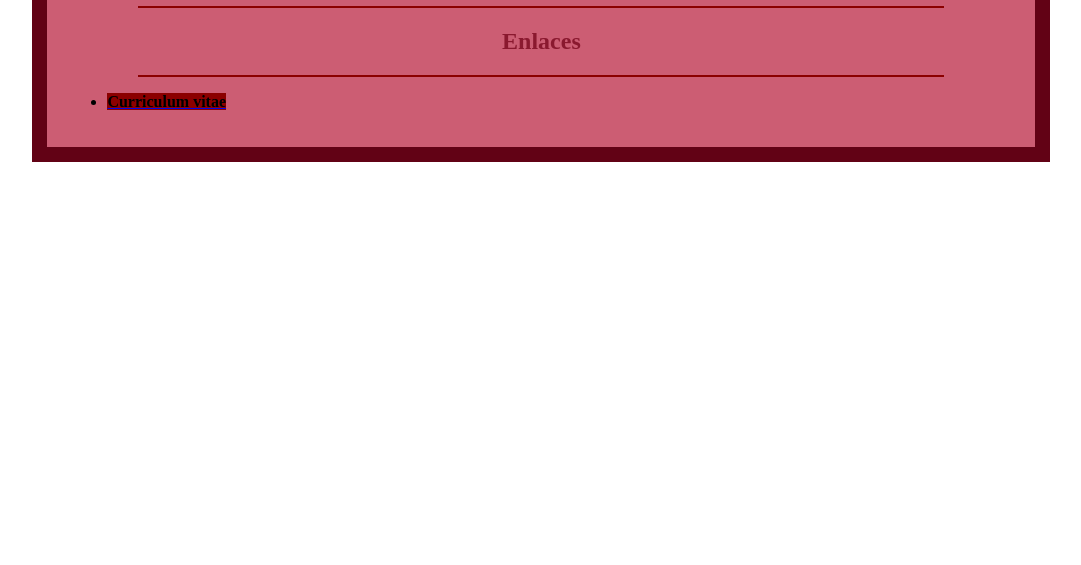
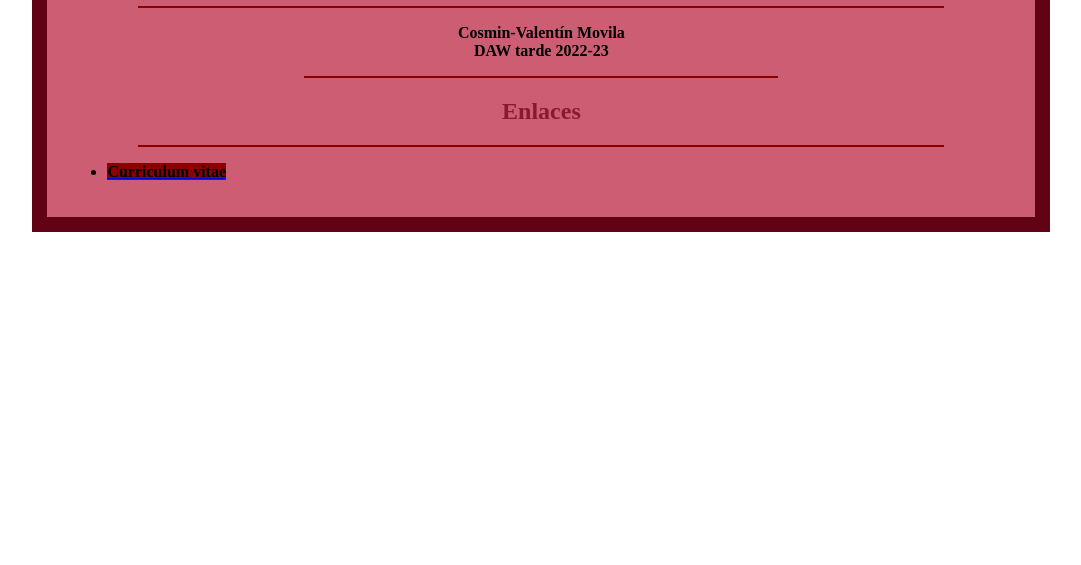
Before and after one commit to lCvm13/Trabajos-Cosmin, a plain HTML site: page Index.html in a window 1280 px wide. Shown: the part 235-800 px from the top of the page, without its empty margins (102-1183 px from the left). Drawn offline with Linux system fonts and the light colour scheme.

Commit message:
Update Index.html

```diff
--- a/Index.html
+++ b/Index.html
@@ -43,6 +43,8 @@ mark{
     <div>
     <h1>Trabajos publicados</h1>
     <hr>
+    <p style="text-align:center"><b>Cosmin-Valentín Movila <br> DAW tarde 2022-23 </b></p>
+    <hr style="width:50%">
     <h2>Enlaces</h2>
     <hr>
     <ul>
```
